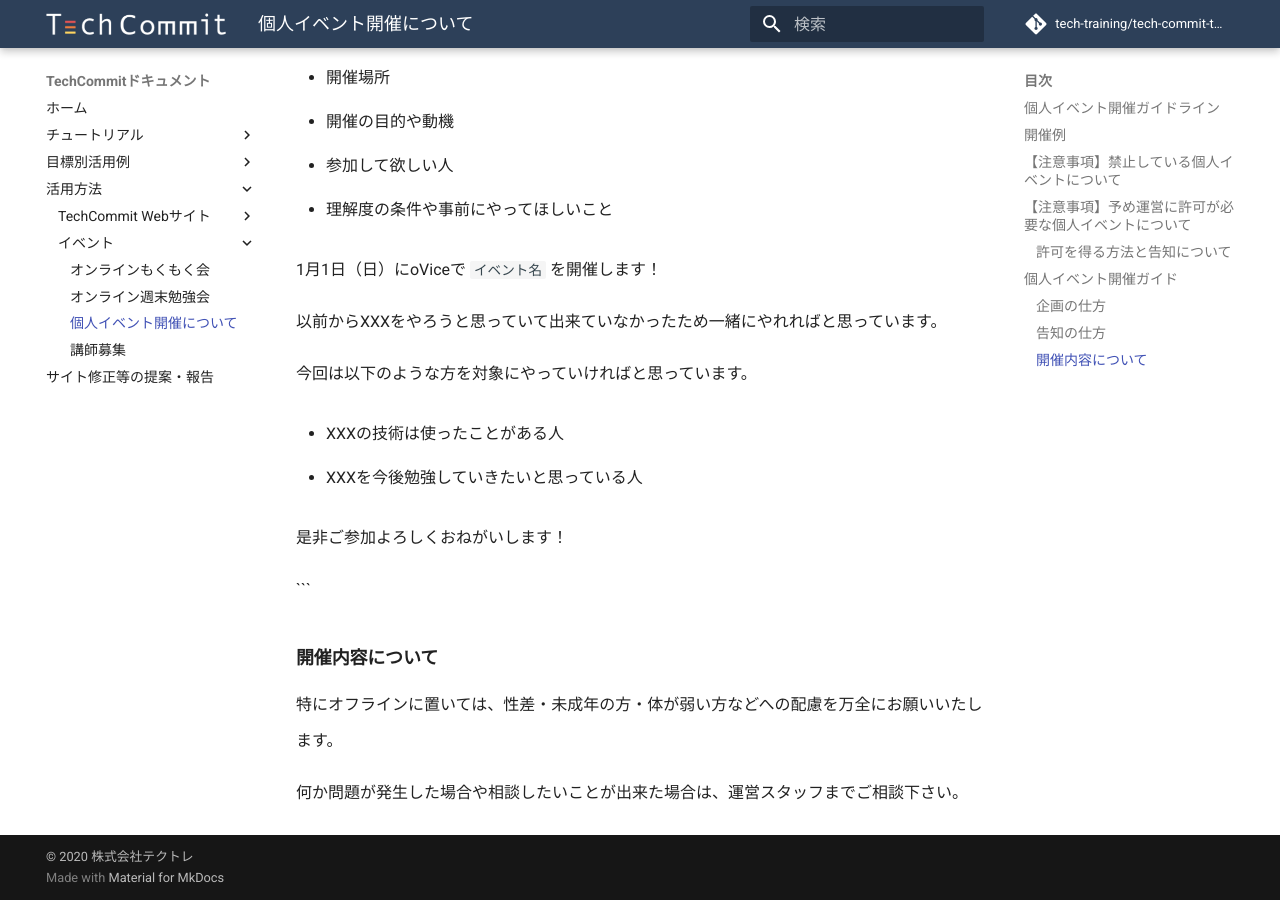
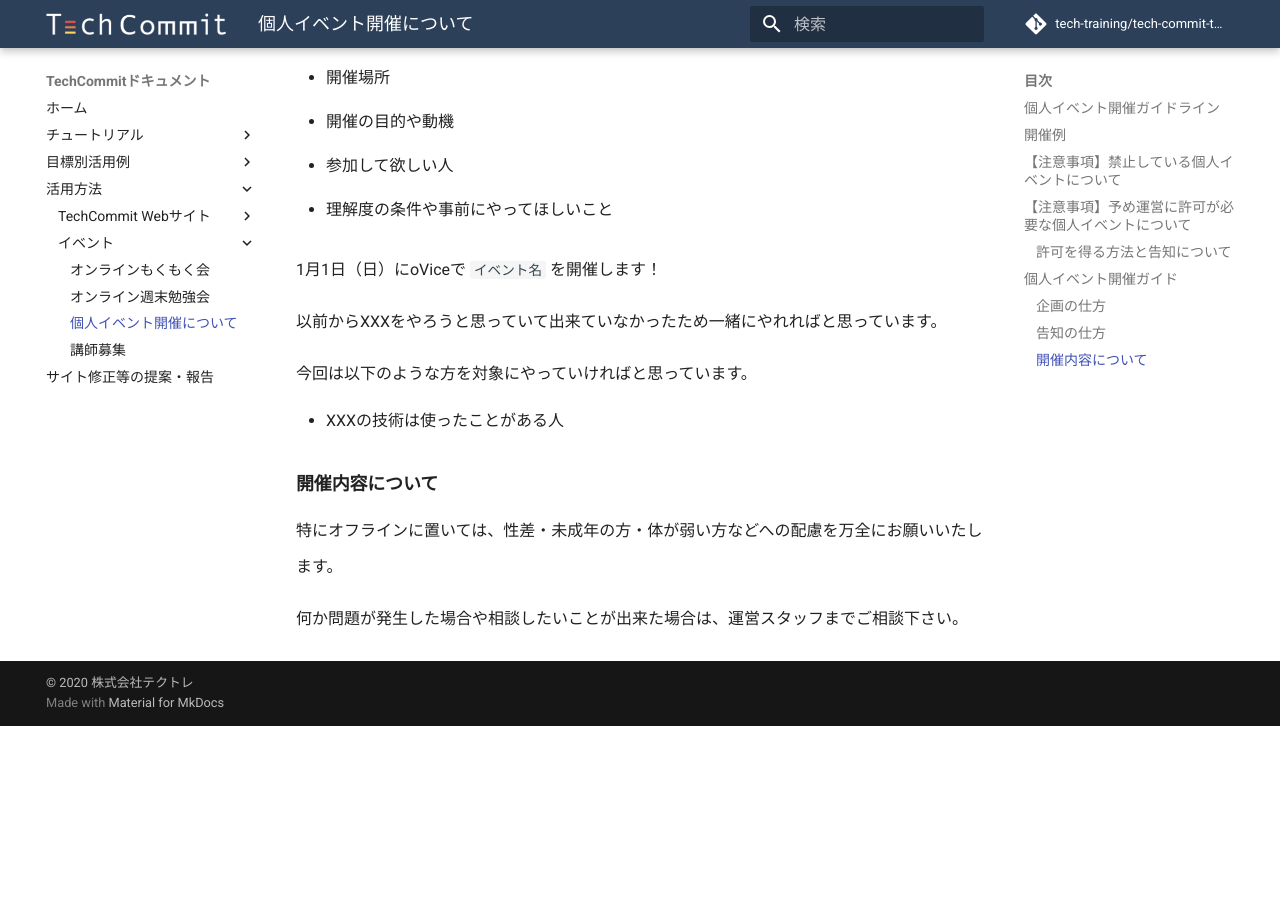
Before and after one commit to tech-training/tech-commit-doc, an MkDocs documentation site: the page built from docs/personal-event.md, in a window 1280 px wide and 900 px high, scrolled down 3102 px. Built offline with MkDocs 1.6.1 and Material for MkDocs 9.7.7, drawn with Linux system fonts in a browser that asks for light colours; comment, search, counter and statistics services are not loaded; after the commit the page ends 3828 px from its top, so only the background shows below that.

Commit message:
7/8personal-eventの●xxxを今後勉強していきたいと思っている人と、是非ご参加よろしくおねがいします！の削除

````diff
--- a/docs/personal-event.md
+++ b/docs/personal-event.md
@@ -110,12 +110,6 @@ https://techcommit.slack.com/archives/C01E9RHLKPG
 
 - XXXの技術は使ったことがある人
 
-- XXXを今後勉強していきたいと思っている人
-
-是非ご参加よろしくおねがいします！
-
-```
-
 ### 開催内容について
 
 特にオフラインに置いては、性差・未成年の方・体が弱い方などへの配慮を万全にお願いいたします。
````
